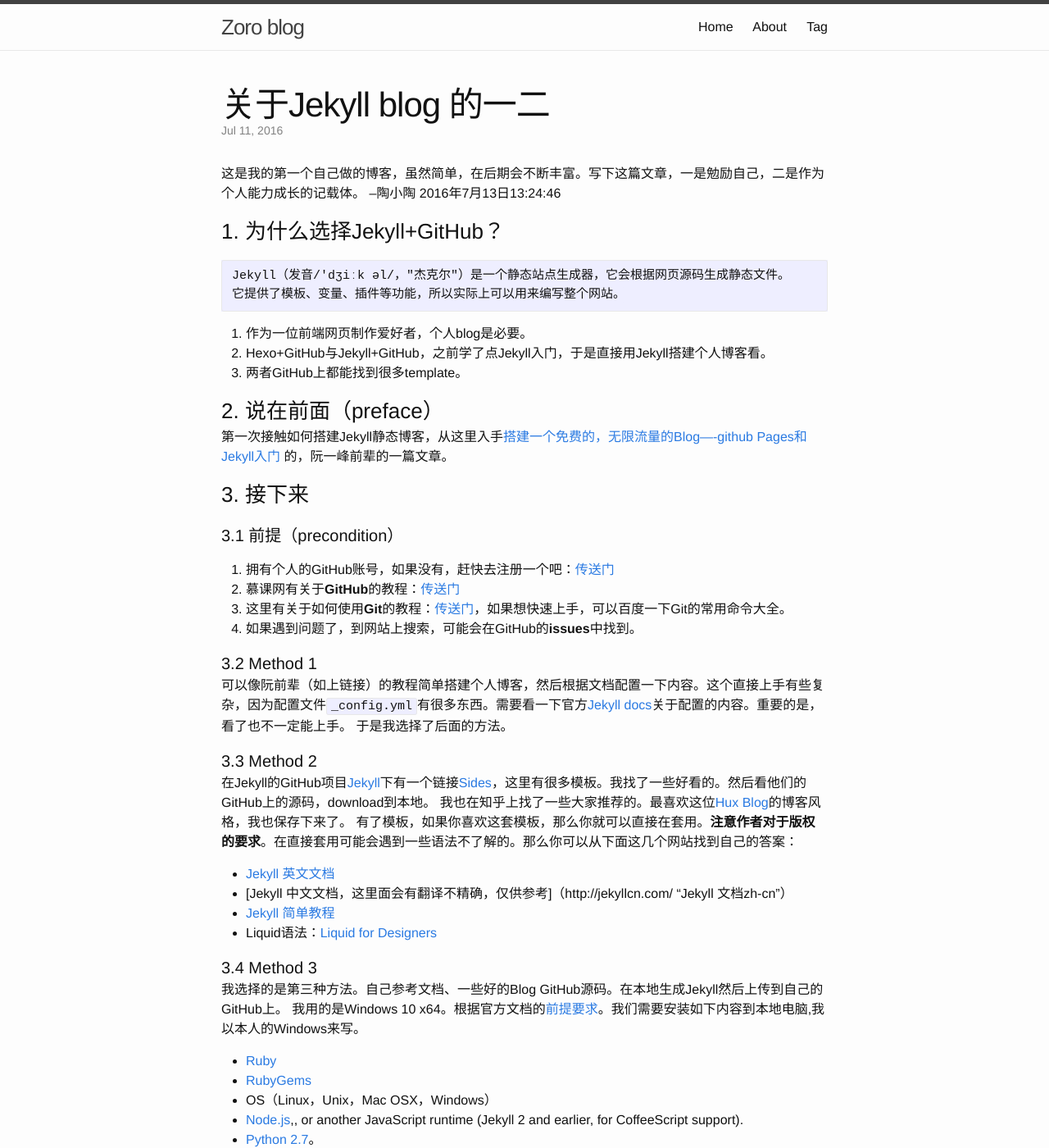
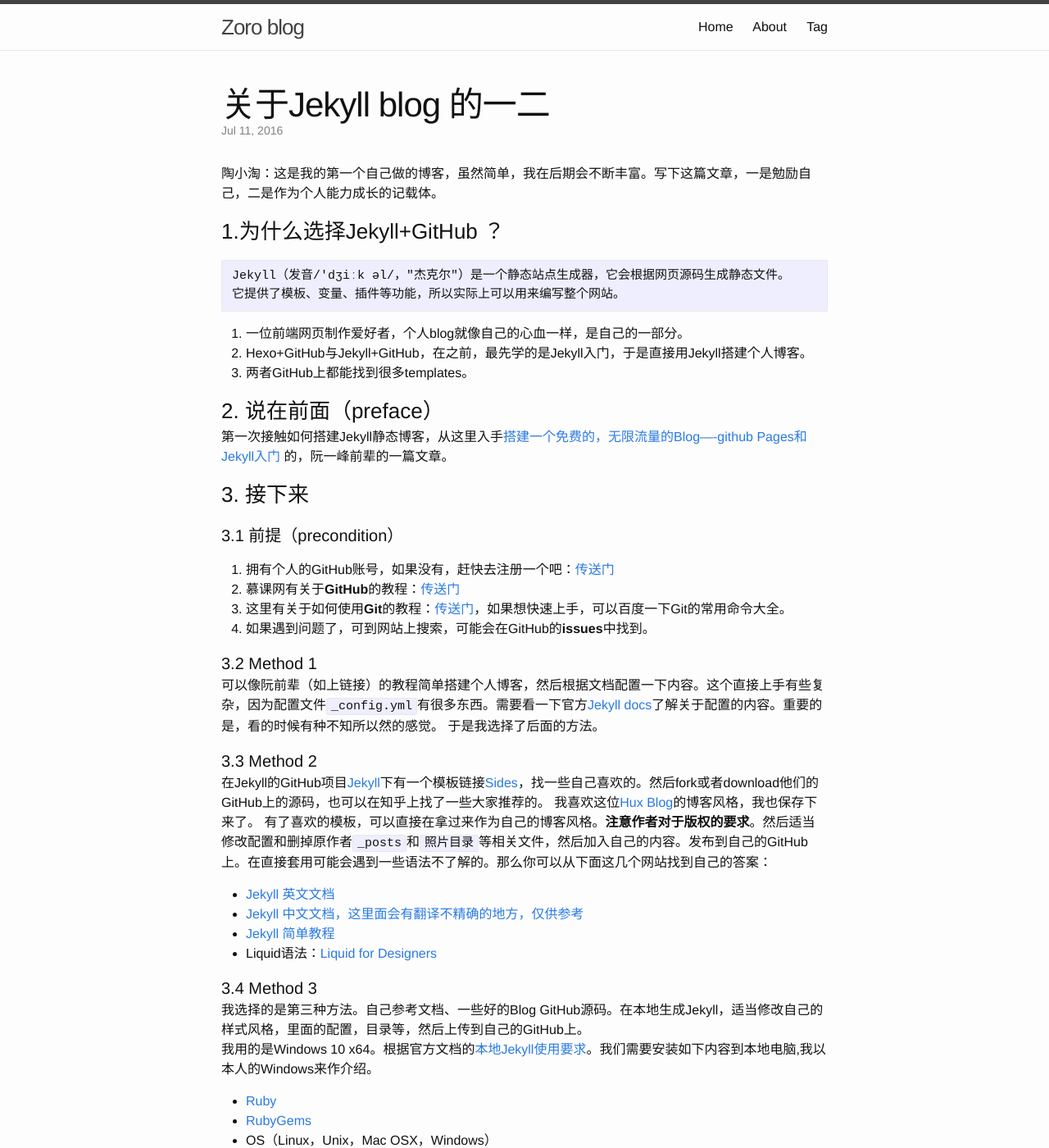
Before and after one commit to leoorpio/leoorpio.github.io, a Jekyll site: the page built from _posts/2016-07-11-myblog-jekyll.markdown, in a window 1280 px wide and 1400 px high. Shown: the whole window at 82% size. Built offline with Jekyll 4.4.1, drawn with Linux system fonts in a browser that asks for light colours; some of the changed text lies outside the part shown.

Commit message:
modify content

````diff
--- a/_posts/2016-07-11-myblog-jekyll.markdown
+++ b/_posts/2016-07-11-myblog-jekyll.markdown
@@ -6,15 +6,16 @@
 tags:
   - Jekyll
 ---
-   这是我的第一个自己做的博客，虽然简单，在后期会不断丰富。写下这篇文章，一是勉励自己，二是作为个人能力成长的记载体。                                           --陶小陶 2016年7月13日13:24:46
+   陶小淘：这是我的第一个自己做的博客，虽然简单，我在后期会不断丰富。写下这篇文章，一是勉励自己，二是作为个人能力成长的记载体。
 
-### 1. 为什么选择Jekyll+GitHub？
+### 1.为什么选择Jekyll+GitHub ？
+
 	Jekyll（发音/'dʒiːk əl/，"杰克尔"）是一个静态站点生成器，它会根据网页源码生成静态文件。
 	它提供了模板、变量、插件等功能，所以实际上可以用来编写整个网站。
 
-1. 作为一位前端网页制作爱好者，个人blog是必要。
-2. Hexo+GitHub与Jekyll+GitHub，之前学了点Jekyll入门，于是直接用Jekyll搭建个人博客看。
-3. 两者GitHub上都能找到很多template。
+1. 一位前端网页制作爱好者，个人blog就像自己的心血一样，是自己的一部分。
+2. Hexo+GitHub与Jekyll+GitHub，在之前，最先学的是Jekyll入门，于是直接用Jekyll搭建个人博客。
+3. 两者GitHub上都能找到很多templates。
 
 ### 2. 说在前面（preface）
    第一次接触如何搭建Jekyll静态博客，从这里入手[搭建一个免费的，无限流量的Blog----github Pages和Jekyll入门](http://www.ruanyifeng.com/blog/2012/08/blogging_with_jekyll.html) 的，阮一峰前辈的一篇文章。
@@ -25,25 +26,26 @@
    1. 拥有个人的GitHub账号，如果没有，赶快去注册一个吧：[传送门](https://www.github.com "github官网")
    2. 慕课网有关于**GitHub**的教程：[传送门](http://www.imooc.com/learn/390)
    3. 这里有关于如何使用**Git**的教程：[传送门](http://www.liaoxuefeng.com/wiki/0013739516305929606dd18361248578c67b8067c8c017b000)，如果想快速上手，可以百度一下Git的常用命令大全。
-   4. 如果遇到问题了，到网站上搜索，可能会在GitHub的**issues**中找到。
+   4. 如果遇到问题了，可到网站上搜索，可能会在GitHub的**issues**中找到。
 
 
 #### 3.2 Method 1
-   可以像阮前辈（如上链接）的教程简单搭建个人博客，然后根据文档配置一下内容。这个直接上手有些复杂，因为配置文件`_config.yml`有很多东西。需要看一下官方[Jekyll docs](https://jekyllrb.com/docs/home/ "Jekyll使用文档")关于配置的内容。重要的是，看了也不一定能上手。
+   可以像阮前辈（如上链接）的教程简单搭建个人博客，然后根据文档配置一下内容。这个直接上手有些复杂，因为配置文件`_config.yml`有很多东西。需要看一下官方[Jekyll docs](https://jekyllrb.com/docs/home/ "Jekyll使用文档")了解关于配置的内容。重要的是，看的时候有种不知所以然的感觉。
    于是我选择了后面的方法。
 
 #### 3.3 Method 2
-  在Jekyll的GitHub项目[Jekyll](https://github.com/jekyll/jekyll)下有一个链接[Sides](https://github.com/jekyll/jekyll/wiki/sites)，这里有很多模板。我找了一些好看的。然后看他们的GitHub上的源码，download到本地。
-  我也在知乎上找了一些大家推荐的。最喜欢这位[Hux Blog](https://github.com/Huxpro/huxpro.github.io)的博客风格，我也保存下来了。
-  有了模板，如果你喜欢这套模板，那么你就可以直接在套用。**注意作者对于版权的要求**。在直接套用可能会遇到一些语法不了解的。那么你可以从下面这几个网站找到自己的答案：
+  在Jekyll的GitHub项目[Jekyll](https://github.com/jekyll/jekyll)下有一个模板链接[Sides](https://github.com/jekyll/jekyll/wiki/sites)，找一些自己喜欢的。然后fork或者download他们的GitHub上的源码，也可以在知乎上找了一些大家推荐的。
+  我喜欢这位[Hux Blog](https://github.com/Huxpro/huxpro.github.io)的博客风格，我也保存下来了。
+  有了喜欢的模板，可以直接在拿过来作为自己的博客风格。**注意作者对于版权的要求**。然后适当修改配置和删掉原作者`_posts`和`照片目录`等相关文件，然后加入自己的内容。发布到自己的GitHub上。在直接套用可能会遇到一些语法不了解的。那么你可以从下面这几个网站找到自己的答案：
+
 * [Jekyll 英文文档](https://jekyllrb.com/docs/home/ "Jekyll 文档 en-us")
-* [Jekyll 中文文档，这里面会有翻译不精确，仅供参考]（http://jekyllcn.com/ "Jekyll 文档zh-cn"）
+* [Jekyll 中文文档，这里面会有翻译不精确的地方，仅供参考](http://jekyllcn.com/ "Jekyll 文档zh-cn")
 * [Jekyll 简单教程](http://www.zhanxin.info/jekyll/2013-08-07-jekyll-doc-installation.html "简单教程")
 * Liquid语法：[Liquid for Designers](https://github.com/shopify/liquid/wiki/liquid-for-designers "Liquid grammer" "Liquid grammer")
 
 #### 3.4 Method 3
-   我选择的是第三种方法。自己参考文档、一些好的Blog GitHub源码。在本地生成Jekyll然后上传到自己的GitHub上。
-   我用的是Windows 10 x64。根据官方文档的[前提要求](https://jekyllrb.com/docs/installation/)。我们需要安装如下内容到本地电脑,我以本人的Windows来写。
+   我选择的是第三种方法。自己参考文档、一些好的Blog GitHub源码。在本地生成Jekyll，适当修改自己的样式风格，里面的配置，目录等，然后上传到自己的GitHub上。
+   我用的是Windows 10 x64。根据官方文档的[本地Jekyll使用要求](https://jekyllrb.com/docs/installation/)。我们需要安装如下内容到本地电脑,我以本人的Windows来作介绍。
 
    * [Ruby](https://www.ruby-lang.org/en/downloads/)
    * [RubyGems](https://rubygems.org/pages/download "对Ruby进行组件打包的Ruby打包系统")
@@ -79,13 +81,13 @@
 ```
 
 这里的操作，可以参考官方文档。
-需要注意的是。当时我安装的时候，根据官网文档的提示。安装了预览版。详情看这里：[传送门](https://github.com/jekyll/jekyll/issues/4677)。出现了提示：
+需要注意的是。安装的时候，根据官网文档的提示。如果安装了预览版。在`jekyll serve`命令下时，会遇到这样的错误。详情看这里：[传送门](https://github.com/jekyll/jekyll/issues/4677)。出现的错误提示如下：
 
 ```bash
 jekyll 3.2.0.pre.beta1 | Error:  different prefix: "/"
 ```
 
-当时自己就蒙了。还好在[Jekyll](https://github.com/jekyll/jekyll "GitHub的Jekyll项目")中找到。然后自己卸载了预览版本。安装了`jekyll 3.1.6`版本。
+当时自己就蒙了。还好在[Jekyll](https://github.com/jekyll/jekyll "GitHub的Jekyll项目")中找到。这是Windows的下预览版本的一个bug，于是卸载了预览版本。安装了`jekyll 3.1.6`稳定版本。
 
 可以在命令窗口中通过`gem list`查看已经安装了哪些**ruby**组件：
 
@@ -116,13 +118,22 @@
 
 我只列出了部分。想要卸载哪一个，可以通过`gem uninstall <gems's name>`来卸载指定的`<gems's name>`文件。我就是通过`gem uninstall jekyll`来卸载了Jekyll的预览版。重新安装了Jekyll。
 
+通过命令窗口运行`jekyll serve`或`jekyll serve --watch`时，如果出现错误提示，可能是关于缺少包的，这是需要通过`gem <gems's name>`来安装指定的`<gems's name>`文件。
+
 	在搭建的过程中。我用了三天时间。一天看Jekyll的文档，了解其内容，还有Liquid tags的语法。
 
-	第二天自己找模板，自己简单设计自己想要什么风格的。然后开始修改Jekyll目录结构下的内容。
+	第二天自己找模板，自己简单设计自己想要什么风格的。然后开始修改Jekyll目录结构下的相关内容。
 
 	第三天调整一下自己的blog。
 
-##### 3.4.1 难点
+#### 3.5 需要掌握的内容
+
+1.  Jekyll的目录结构
+2.  Jekyll的`_config.yml`哪些配置选项
+3.  YMAL Front Matter 的作用和参数
+4.  ...
+
+#### 3.6 难点
 
 1. 关于配置文件 `_config.yml`里面的内容还真不少。文档简单的介绍。但是用的时候会一头雾水。查看其它人多模板时，发现用的格式也不一。看了几遍之后，目前大体有了认识。
 
@@ -132,8 +143,12 @@
 gem install bundle
 ```
 
-##### 3.4.2 需要注意的地方
+#### 3.7 需要注意的地方
 1. 理解Jekyll的目录结构
 2. Jekyll渲染后文件目录的所在位置
 3. _post目录下文件的命名格式
 4. YAML Front matter，_config.yml不要用Tag，用空格进行缩减
+
+
+----------------------------
+以上是一些大体的介绍，具体的操作需要各自去摸索。
````
